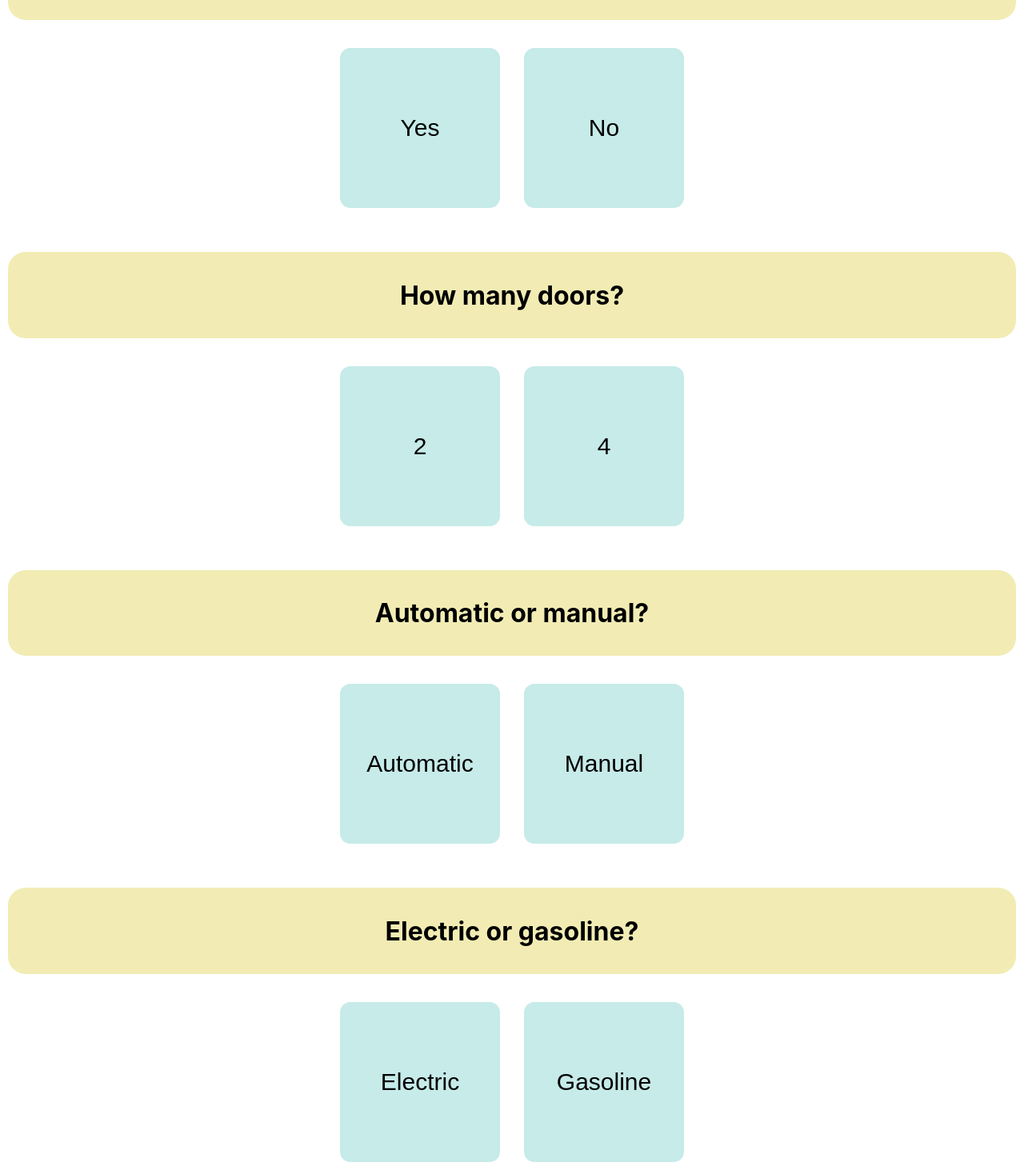
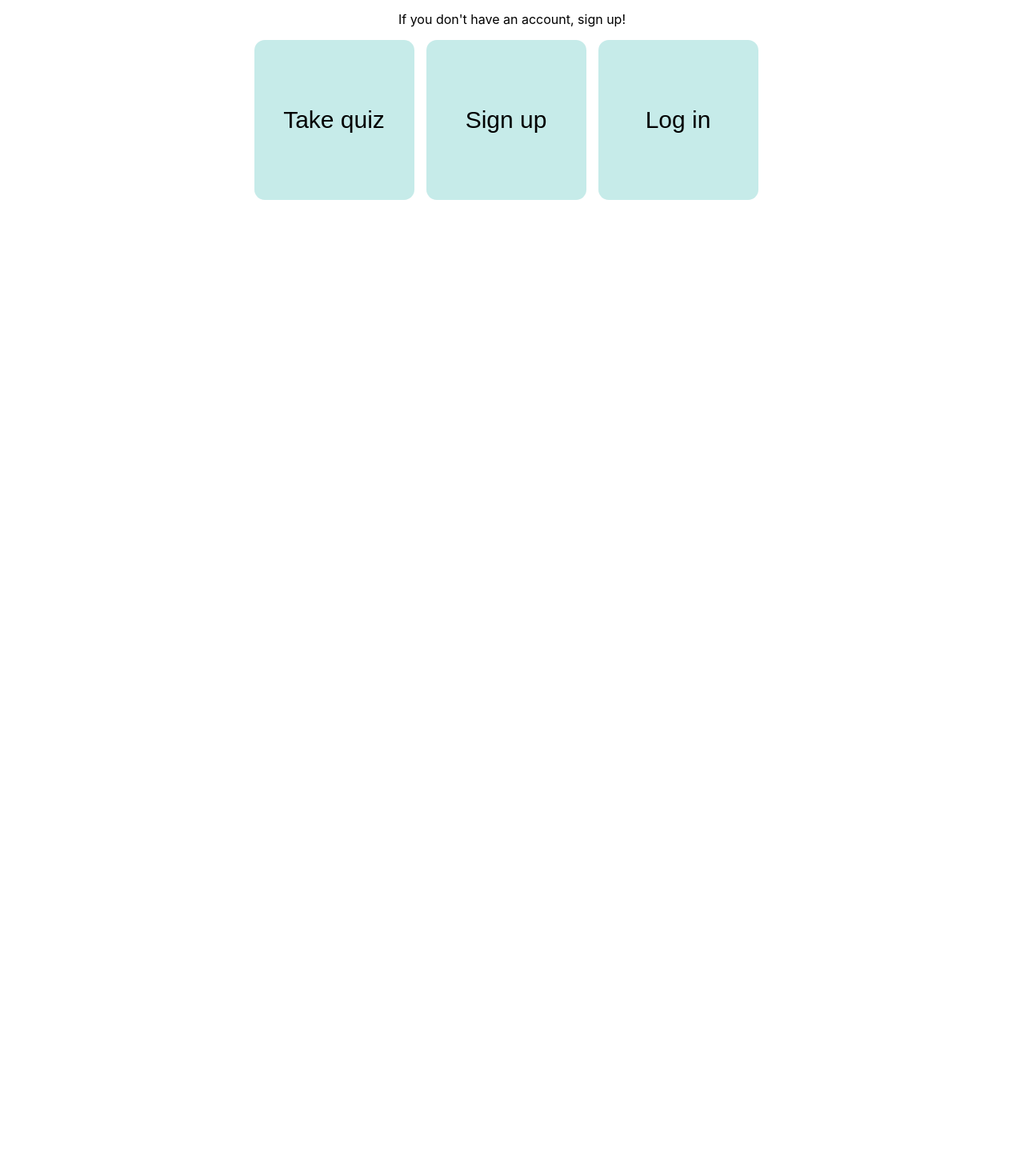
Before and after one commit to KxPlayer/2021-fall-cs160-normal-brownie, a React (Create React App) app in the folder carfinder/my-app/: page / in a window 1280 px wide. Shown: the part 137-1590 px from the top of the page at 80% size. After the commit the page ends 800 px from the top, so only its background shows below. Built offline with nearby package versions, Linux system fonts and the light colour scheme.

Commit message:
Set up basic homepage that goes to quiz, sign up or log in "pages".
Removed the auto build for the app (for testing), updated questions to allow for multiple answers, created a basic sign up section with a few conditions, set up a button to log in.

```diff
--- a/carfinder/my-app/package.json
+++ b/carfinder/my-app/package.json
@@ -7,6 +7,7 @@
     "@testing-library/react": "^11.2.7",
     "@testing-library/user-event": "^12.8.3",
     "react": "^17.0.2",
+    "react-bootstrap": "^2.0.2",
     "react-dom": "^17.0.2",
     "react-scripts": "4.0.3",
     "web-vitals": "^1.1.2"
--- a/carfinder/my-app/src/index.js
+++ b/carfinder/my-app/src/index.js
@@ -14,34 +14,54 @@ const qna = [
   {
     question: "Would you like a car worth more than $50,000?",
     value: "tempFilter",
-    answer1: "Yes",
-    answer1Value: true,
-    answer2: "No",
-    answer2Value: false
+    answers:[
+      {
+        answertext:"Yes",
+        value:true
+      },
+      {
+        answertext:"No",
+        value:false
+      }]
   },
   {
     question: "How many doors?",
     value: "doors",
-    answer1: "2",
-    answer1Value: 2,
-    answer2: "4",
-    answer2Value: 4
+    answers:[
+      {
+        answertext:"2",
+        value:2
+      },
+      {
+        answertext:"4",
+        value:4
+      }]
   },
   {
     question: "Automatic or manual?",
     value: "transmission",
-    answer1: "Automatic",
-    answer1Value: "Automatic",
-    answer2: "Manual",
-    answer2Value: "Manual"
+    answers:[
+      {
+        answertext:"Automatic",
+        value:"Automatic"
+      },
+      {
+        answertext:"Manual",
+        value:"Manual"
+      }]
   },
   {
     question: "Electric or gasoline?",
     value: "fueltype",
-    answer1: "Electric",
-    answer1Value: "Electric",
-    answer2: "Gasoline",
-    answer2Value: "Gas"
+    answers:[
+      {
+        answertext:"Electric",
+        value:"Electric"
+      },
+      {
+        answertext:"Gasoline",
+        value:"Gas"
+      }]
   }
 ];
 
@@ -49,7 +69,13 @@ class App extends Component {
   state = {
     isLoading: false,
     allButtonsClicked: false,
-    cars: []
+    cars: [],
+    currentIndex: 0,
+    quizEntered: false,
+    signingUp: false,
+    loggingIn: false,
+    showUsernameLengthError: false,
+    showPasswordLengthError: false
   };
 
 
@@ -80,64 +106,205 @@ class App extends Component {
       }
     }
 
-    console.log(requestString);
     const response = await fetch(requestString);
     const body = await response.json();
-    console.log(body);
     this.setState({cars: body, isLoading: false})
   }
 
   buttonPressed(valueType, value) {
+    const {currentIndex, isLoading} = this.state;
     userInput[valueType] = value;
+    this.setState({currentIndex:currentIndex + 1})
     this.forceUpdate();
-    var hasNull = false;
+
+
+    if(currentIndex + 1 == qna.length){
+        this.setState({allButtonsClicked:true});
+        //this.getCarsWithParam();
+        this.setState({isLoading:false});
+
+        var firstEntry = true;
+    var requestString = '/cars/personalize';
+
     for (const property in userInput) {
       if(userInput[property] == null){
-        hasNull = true;
-        break;
+        continue;
       }else{
-        continue;
+        if(!firstEntry){
+          requestString += '&';
+        }else{
+          requestString += '?';
+          firstEntry = false;
+        }
+        if(property == "tempFilter"){
+          if(userInput["tempFilter"] == true){
+            requestString += "minPrice=50000";
+          }else{
+            requestString += "maxPrice=50000";
+          }
+        }else{
+          requestString += property + "=" + userInput[property];
+        }
       }
     }
-
-    if(!hasNull){
-        this.setState({allButtonsClicked:true});
-        this.getCarsWithParam();
+    console.log(requestString);
     }
   }
 
+  previousQuestion(){
+    const{currentIndex} = this.state;
+    this.setState({currentIndex:currentIndex - 1});
+    if(currentIndex == qna.length){
+      this.setState({allButtonsClicked:false});
+      this.forceUpdate();
+    }
+  }
+
+  BackButton(){
+    const {currentIndex} = this.state;
+    if(currentIndex > 0){
+    return (<Button style={{backgroundColor: "#EB3E31", marginTop: 55, marginLeft: 20, marginRight: 10, paddingLeft: '5%', paddingRight: '5%', paddingTop: '1%', paddingBottom: '1%', textAlign: 'center', borderWidth: 0}} onClick={() => this.previousQuestion()}>Back</Button>);
+    }
+    else{
+      return (<Button style={{backgroundColor: "#DBA29E", marginTop: 55, marginLeft: 20, marginRight: 10, paddingLeft: '5%', paddingRight: '5%', paddingTop: '1%', paddingBottom: '1%', textAlign: 'center', color: '#636363', borderWidth: 0}}>Back</Button>);
+    }
+  }
+
+  SubmitUserSignUp(username, password){
+    console.log(username, password);
+    var validSignup = true;
+    if(password.length < 8){
+      console.log("password too short")
+      this.setState({showPasswordLengthError:true});
+      validSignup = false;
+    } else{
+      this.setState({showPasswordLengthError:false});
+    }
+    if(username.length == 0){
+      console.log("need to input a username")
+      this.setState({showUsernameLengthError:true});
+      validSignup = false;
+    }else{
+      this.setState({showUsernameLengthError:false});
+    }
+    if(validSignup){
+      this.setState({signingUp:false});
+    }
+    // submit here?
+  }
+
   render() {
-    const { cars, allButtonsClicked, isLoading } = this.state;
+    const { cars, allButtonsClicked, isLoading, currentIndex, quizEntered, signingUp, loggingIn, showPasswordLengthError, showUsernameLengthError} = this.state;
 
     if (isLoading) {
       return <p>Loading...</p>;
     }
+    if(!quizEntered && !signingUp && !loggingIn){
+      return(<>
+      <Header /><div style={{ marginTop: 55, textAlign: 'center'}}>
+      <h1>Take a quiz to find a car that matches your needs!</h1>
+      <p>If you find something you like, log in to save it to your favorites list.</p>
+      <p>If you don't have an account, sign up!</p>
+      </div>
+      <div style={{textAlign: 'center'}}>
+      <Button style={{ marginRight: 15, width: 200, height: 200, borderWidth: 0, borderRadius: 13, backgroundColor: "#C6EBE9", fontSize: 30 }} onClick={()=>this.setState({quizEntered:true})}>Take quiz</Button>
+      <Button style={{ marginRight: 15, width: 200, height: 200, borderWidth: 0, borderRadius: 13, backgroundColor: "#C6EBE9", fontSize: 30 }} onClick={()=>this.setState({signingUp:true})}>Sign up</Button>
+      <Button style={{ marginRight: 15, width: 200, height: 200, borderWidth: 0, borderRadius: 13, backgroundColor: "#C6EBE9", fontSize: 30 }} onClick={()=>this.setState({loggingIn:true})}>Log in</Button></div></>);
 
+  }else if(signingUp){
+      if (showPasswordLengthError && showUsernameLengthError){
+        return (<><Header />
+          <div style={{ marginTop: 55, marginLeft: '30%'}}>
+          <form>
+            <label>
+              Username: <input type="text" name="username" id="username" required/>
+            </label>
+            <br></br>
+            <label>
+              Password: <input type="password" name="password" id="password" minLength="8" required />
+            </label>
+            <br></br>
+            <Button onClick={()=> this.SubmitUserSignUp(document.getElementById("username").value, document.getElementById("password").value)}>Submit</Button>
+          </form>
+
+        <p>You need to enter a username.</p>
+        <p>The password needs to be at least 8 characters.</p></div>
+        </>);
+      }else if (showPasswordLengthError){
+        return (<><Header />
+          <div style={{ marginTop: 55, marginLeft: '30%'}}>
+          <form>
+            <label>
+              Username: <input type="text" name="username" id="username" required/>
+            </label>
+            <br></br>
+            <label>
+              Password: <input type="password" name="password" id="password" minLength="8" required />
+            </label>
+            <br></br>
+            <Button onClick={()=> this.SubmitUserSignUp(document.getElementById("username").value, document.getElementById("password").value)}>Submit</Button>
+          </form>
+
+          <p>The password needs to be at least 8 characters.</p></div>
+          </>);
+      }else if (showUsernameLengthError){
+      return (<><Header />
+        <div style={{ marginTop: 55, marginLeft: '30%'}}>
+        <form>
+          <label>
+            Username: <input type="text" name="username" id="username" required/>
+          </label>
+          <br></br>
+          <label>
+            Password: <input type="password" name="password" id="password" minLength="8" required />
+          </label>
+          <br></br>
+          <Button onClick={()=> this.SubmitUserSignUp(document.getElementById("username").value, document.getElementById("password").value)}>Submit</Button>
+        </form>
+        <p>You need to enter a username.</p></div></>
+        );
+    }else{
+      return (<><Header />
+      <div style={{ marginTop: 55, marginLeft: '30%'}}>
+      <form>
+        <label>
+          Username: <input type="text" name="username" id="username" required/>
+        </label>
+        <br></br>
+        <label>
+          Password: <input type="password" name="password" id="password" minLength="8" required />
+        </label>
+        <br></br>
+        <Button onClick={()=> this.SubmitUserSignUp(document.getElementById("username").value, document.getElementById("password").value)}>Submit</Button>
+      </form>
+      </div>
+      </>);
+    }
+
+    }else if(quizEntered){
     if (!allButtonsClicked) {
+      var questionandanswer = qna[currentIndex];
       return (
         <>
           <Header />
-          {qna.map(questionandanswer =>{
-            if(userInput[questionandanswer.value] == null){
-            return <><div style={{ marginTop: 55, marginLeft: 10, marginRight: 10, marginBottom: 30, paddingLeft: '5%', paddingRight: '5%', paddingTop: '1%', paddingBottom: '1%', textAlign: 'center', backgroundColor: "#F2ECB4", borderRadius: 22 }}>
+          {this.BackButton()}
+            <div style={{ marginTop: 10, marginLeft: 10, marginRight: 10, marginBottom: 30, paddingLeft: '5%', paddingRight: '5%', paddingTop: '1%', paddingBottom: '1%', textAlign: 'center', backgroundColor: "#F2ECB4", borderRadius: 22}}>
             <h1>{questionandanswer.question}</h1>
           </div>
-          <div style={{ padding: '0', textAlign: 'center' }}>
-            <Button style={{ marginTop: 5, marginRight: 15, width: 200, height: 200, borderWidth: 0, borderRadius: 13, backgroundColor: "#C6EBE9", fontSize: 30 }} onClick={() => this.buttonPressed(questionandanswer.value, questionandanswer.answer1Value)}>{questionandanswer.answer1}</Button>
-            <Button style={{ marginTop: 5, marginLeft: 15, width: 200, height: 200, borderWidth: 0, borderRadius: 13, backgroundColor: "#C6EBE9", fontSize: 30 }} onClick={() => this.buttonPressed(questionandanswer.value, questionandanswer.answer2Value)}>{questionandanswer.answer2}</Button>
+
+          <div style={{ padding: '0', textAlign: 'center', marginTop: 10 }}>
+            {questionandanswer.answers.map(answerbuttons =>{
+              return <Button style={{ marginTop: 0, marginRight: 15, width: 200, height: 200, borderWidth: 0, borderRadius: 13, backgroundColor: "#C6EBE9", fontSize: 30 }} onClick={() => this.buttonPressed(questionandanswer.value, answerbuttons.value)}>{answerbuttons.answertext}</Button>
+            })}
           </div>
-          </>
-              }
-            })
-          }
-
         </>
 
       )
     } else {
       return <>
         <Header />
-        <div style={{ marginTop: 55, marginLeft: 10, marginRight: 10, marginBottom: 30, paddingLeft: '5%', paddingRight: '5%', paddingTop: '1%', paddingBottom: '1%', textAlign: 'center', backgroundColor: "#C2F2BA", borderRadius: 22 }}>
+        {this.BackButton()}
+        <div style={{ marginTop: 10, marginLeft: 10, marginRight: 10, marginBottom: 30, paddingLeft: '5%', paddingRight: '5%', paddingTop: '1%', paddingBottom: '1%', textAlign: 'center', backgroundColor: "#C2F2BA", borderRadius: 22 }}>
           <h1>Here are some cars that match your needs!</h1>
         </div>
         <div style={{ textAlign: 'center' }}>
@@ -148,9 +315,13 @@ class App extends Component {
         </div>
       </>
     }
+  } else if(loggingIn){
+    return <>
+    <Header/>
+    </>
+  }
   }
 }
-
 
 function Header() {
   return (
```
Also changed, not shown: 1 other file (tests, documents, lock files or other folders).
